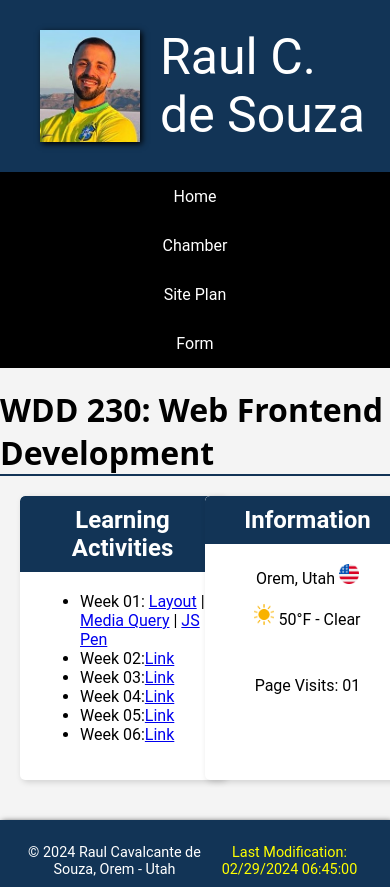
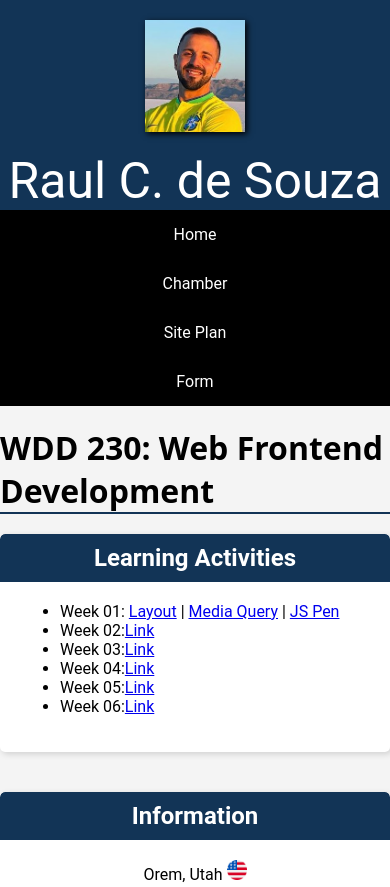
Before and after one commit to raulsouza7/wdd230, a plain HTML site: page index.html in a window 390 px wide. Shown: the top 887 px of the page. Drawn offline with Linux system fonts and the light colour scheme.

Commit message:
trying to fix header and footer in mobile view

```diff
--- a/styles/mobile.css
+++ b/styles/mobile.css
@@ -1,35 +1,31 @@
 @media screen and (max-width: 599px) {
-    header, footer {
+
+    header,
+    footer {
         width: 100%;
-        margin: 0 auto;
+        margin: 0;
         padding: 0;
         box-sizing: border-box;
     }
 
-    header .profile-header, footer {
-        display: flex;
-        justify-content: space-between;
+    main {
+        display: grid;
+        grid-template-columns: 1fr;
+        gap: 20px;
+    }
+
+    .profile-header,
+    nav ul {
+        flex-direction: column;
         align-items: center;
-        padding: 10px 20px;
     }
 
     nav ul {
-        display: flex;
-        flex-direction: column;
-        align-items: stretch;
-        padding-left: 0;
-    }
-
-    nav a {
-        text-align: center;
-    }
-
-    main {
-        padding: 0 20px;
+        width: 100%;
     }
 
     .card {
-        width: 100%;
+        width: auto;
         margin-bottom: 20px;
     }
 }
```
